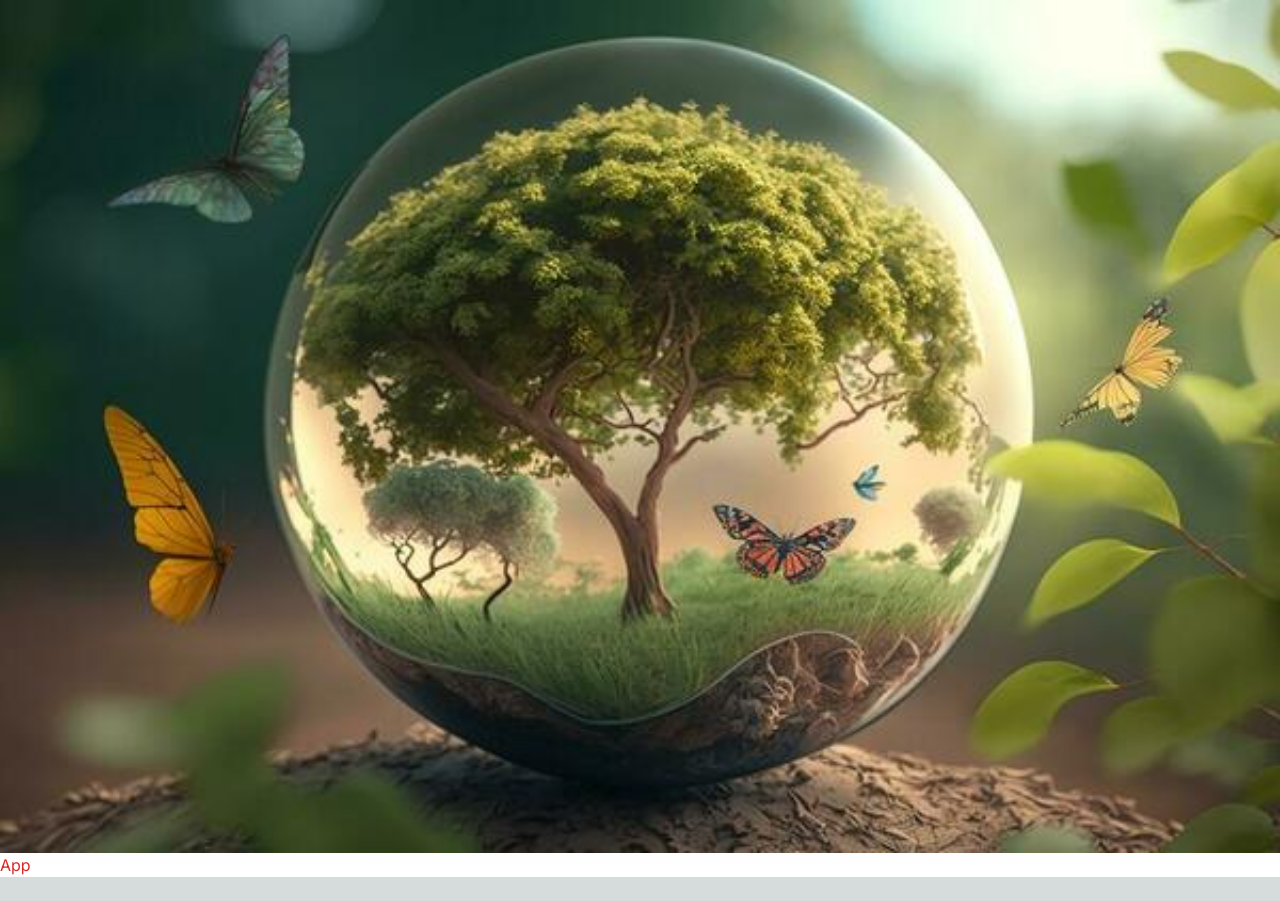
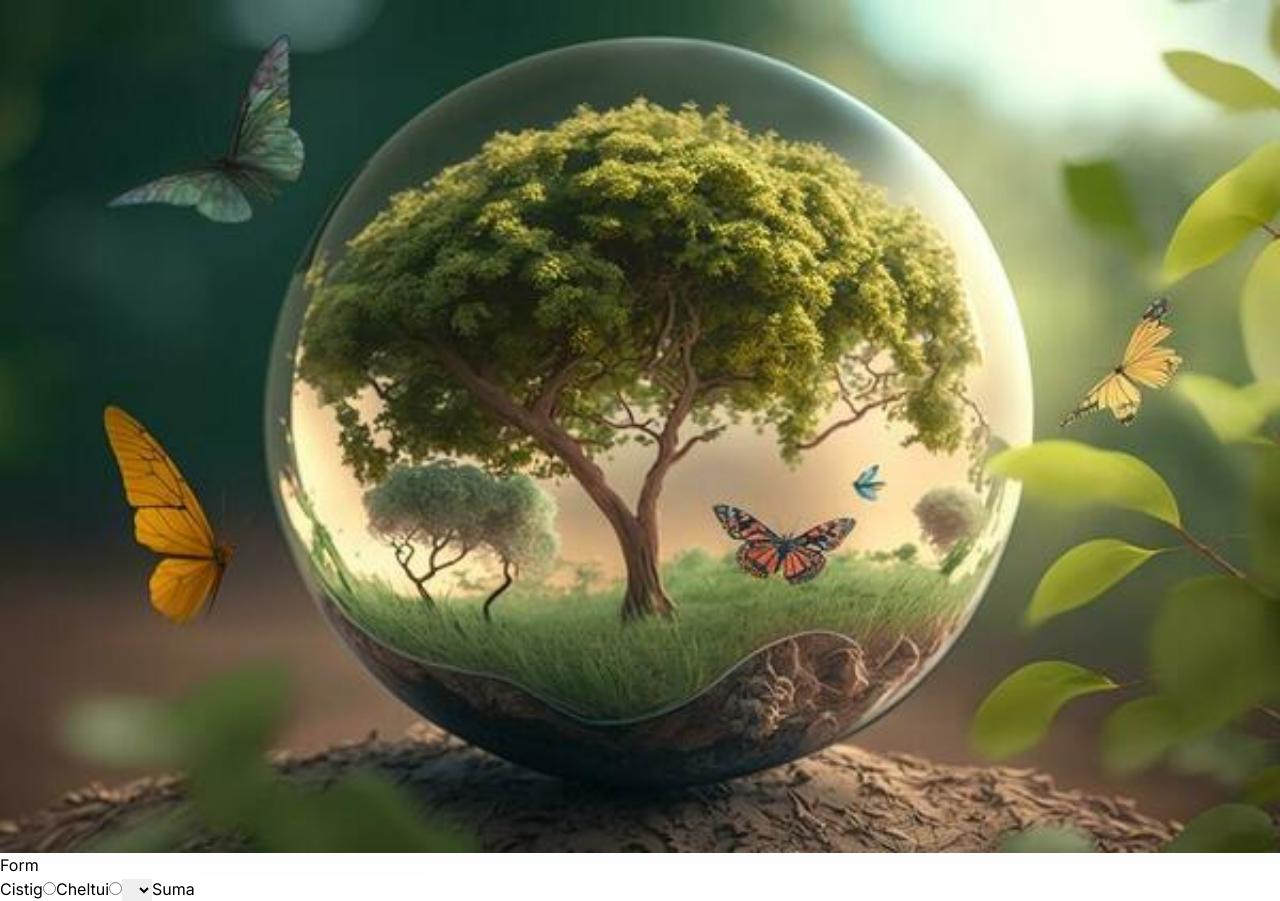
Before and after one commit to Sergiu1-cyber/test_next, a Next.js app: page / in a window 1280 px wide. Before the commit the page ends 877 px from the top, so only its background shows below. Built offline with nearby package versions, Linux system fonts and the light colour scheme.

Commit message:
inceputul forma

```diff
--- a/app/page.tsx
+++ b/app/page.tsx
@@ -1,5 +1,6 @@
 import Image from "next/image";
 import tree from "../public/tree.jpg";
+import Form from "@/components/Form";
 
 export default function Home() {
   return (
@@ -9,7 +10,8 @@ export default function Home() {
       alt="img"
       className="w-full"
     />
-    <h3 className="text-red-600">App</h3>
+
+    <Form />
   </div>
   );
 }
--- /dev/null
+++ b/components/Form.tsx
@@ -0,0 +1,24 @@
+
+export default function Form() {
+
+
+
+  return (
+    <form>
+      <h3>Form</h3>
+      <label htmlFor="cistig">Cistig</label>
+      <input type="radio" id="cistig" name="operatia" value="cistig" />
+      <label htmlFor="cheltui">Cheltui</label>
+      <input type="radio" id="cheltui" name="operatia" value="cheltui" />
+      <label htmlFor="tipul"></label>
+      <select name="" id="tipul">
+        <option value=""></option>
+        <option value="1">1</option>
+        <option value="2">2</option>
+        <option value="3">3</option>
+      </select>
+      <label htmlFor="suma">Suma</label>
+      <input type="number" id="suma" />
+    </form>
+  )
+}
--- a/package.json
+++ b/package.json
@@ -9,6 +9,8 @@
     "lint": "next lint"
   },
   "dependencies": {
+    "mongodb": "^6.4.0",
+    "mongoose": "^8.2.1",
     "next": "14.1.2",
     "react": "^18",
     "react-dom": "^18"
```
Also changed, not shown: 1 other file (tests, documents, lock files or other folders).
